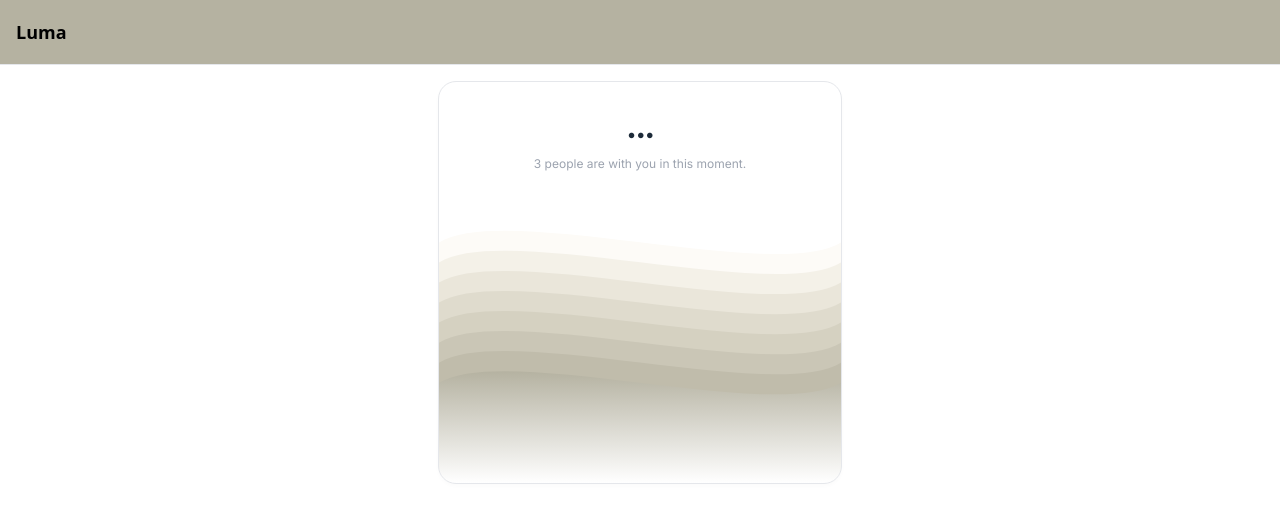
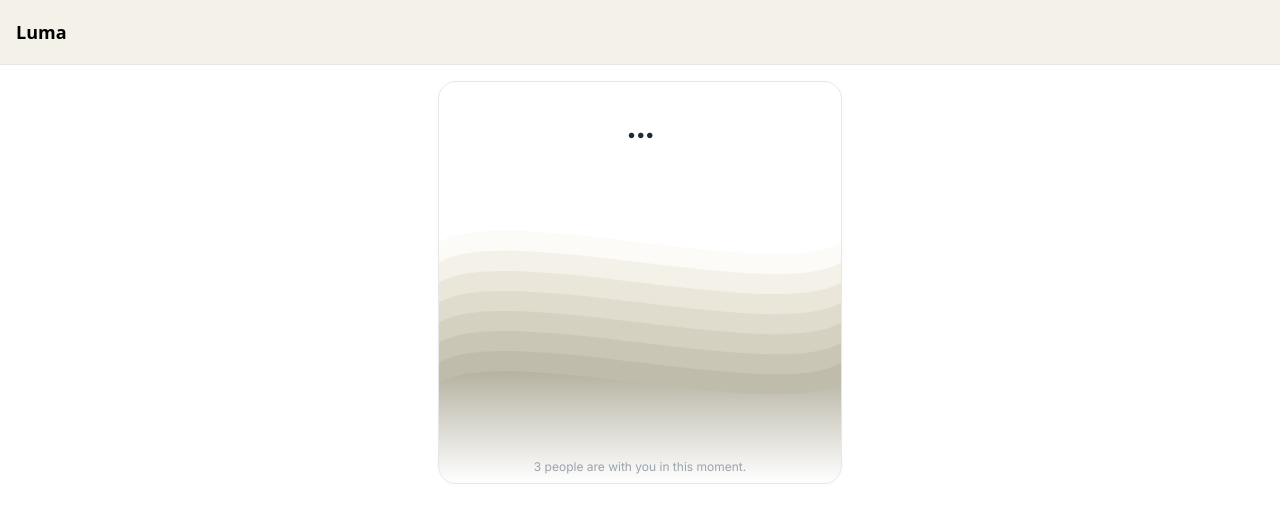
Before and after one commit to thiwi/luma, a React (Vite) app in the folder frontend/: page /energy/1 in a window 1280 px wide. Shown: the top 522 px of the page. Built offline with nearby package versions, Linux system fonts and the light colour scheme; no server answers.

Commit message:
Update header color and energy room

```diff
--- a/frontend/src/components/Header.tsx
+++ b/frontend/src/components/Header.tsx
@@ -4,7 +4,7 @@ import { Link } from 'react-router-dom';
 export default function Header() {
   const [open, setOpen] = useState(false);
   return (
-    <div className="flex items-center justify-between p-4 border-b border-gray-200 bg-[#b5b2a1]">
+    <div className="flex items-center justify-between p-4 border-b border-gray-200 bg-[#f4f1e8]">
       <Link to="/" className="font-bold text-lg">
         Luma
       </Link>
--- a/frontend/src/features/energy-room/EnergyRoom.tsx
+++ b/frontend/src/features/energy-room/EnergyRoom.tsx
@@ -24,17 +24,17 @@ export default function EnergyRoom() {
 
   return (
     <div className="p-4 flex flex-col items-center">
-      <div className="relative w-full max-w-md">
-        <Link
-          to="/"
-          aria-label="Close"
-          className="absolute right-2 top-2 text-xl text-white"
-        >
-          ×
-        </Link>
-        <div className="card w-full text-center">
+      <div className="w-full max-w-md">
+        <div className="card w-full text-center relative group">
+          <Link
+            to="/"
+            aria-label="Leave"
+            className="absolute right-2 top-2 text-xs text-black opacity-0 group-hover:opacity-100"
+          >
+            leave
+          </Link>
           <p className="card-title">{content || '...'}</p>
-          <p className="text-xs text-gray-400 mt-2">
+          <p className="text-xs text-gray-400 absolute bottom-2 left-0 right-0">
             3 people are with you in this moment.
           </p>
         </div>
```
